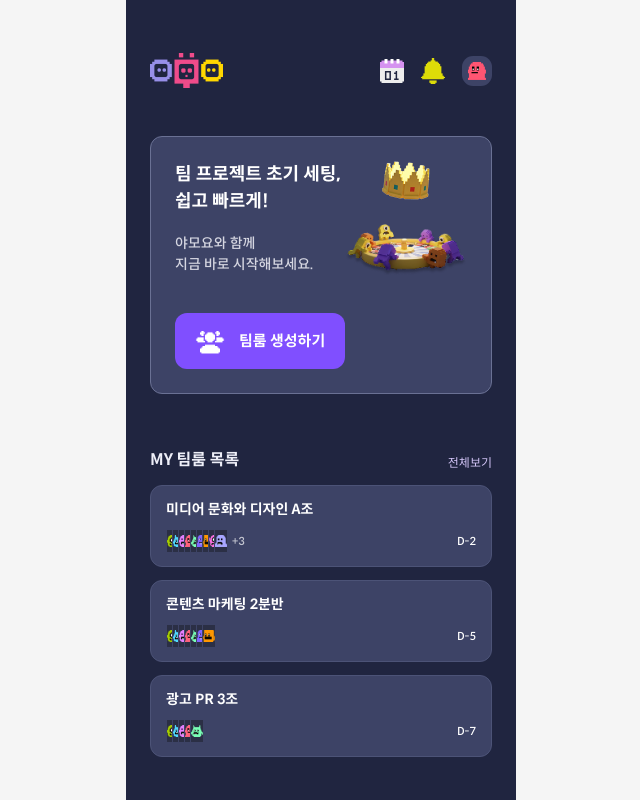
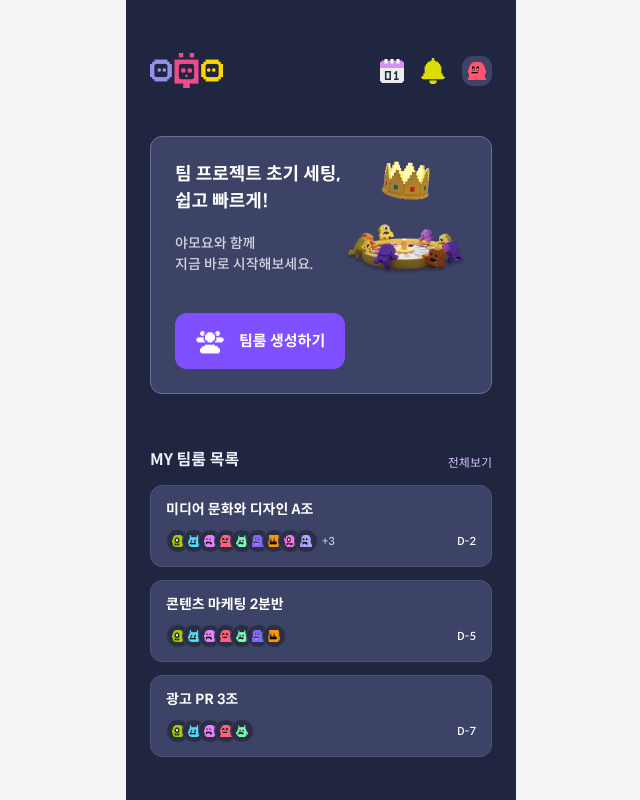
Before and after one commit to yamoyo/yamoyo_FE, a React (Vite) app: page / in a window 1280 px wide. Shown: the whole page, without its empty margins (319-959 px from the left). Built offline with nearby package versions, Linux system fonts and the light colour scheme; no server answers.

Commit message:
style : 일부 스타일 수정 ( 확인 불가 )

```diff
--- a/src/pages/home/ui/homeListItem.tsx
+++ b/src/pages/home/ui/homeListItem.tsx
@@ -17,13 +17,13 @@ const HomeListItem = ({ teamName, members, dday }: HomeListItemProps) => {
       <span className="text-[14px] font-bold text-white">{teamName}</span>
 
       <div className="flex items-center justify-between">
-        {/* 멤버 이미지 */}
+        {/* Avatar stack 방식으로 멤버 프로필 이미지 겹침 UI 제작 */}
         <div className="flex items-center">
           <div className="flex items-center -space-x-2">
             {visibleMembers.map((member) => (
               <span
                 key={member.id}
-                className="w-6rounded-full h-6 border border-[#3D4366] bg-[#2B2F45] flex-center"
+                className="h-6 w-6 rounded-full border border-[#3D4366] bg-[#2B2F45] flex-center"
               >
                 <img
                   src={member.avatar}
```
